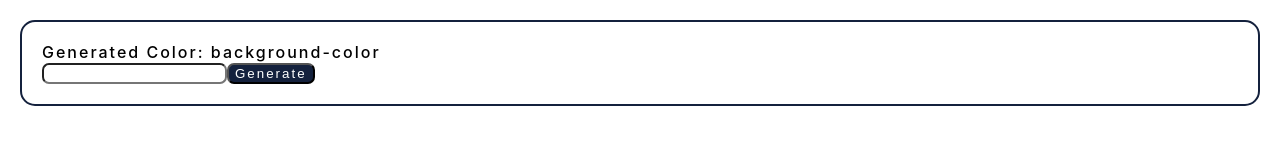
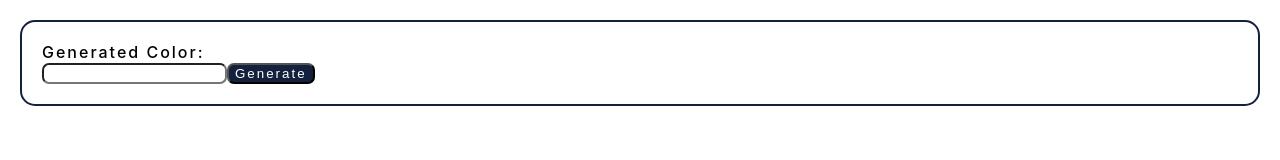
Before and after one commit to lialila/react-random-color-generator, a React (Create React App) app: page / in a window 1280 px wide. Shown: the top 160 px of the page. Built offline with nearby package versions, Linux system fonts and the light colour scheme.

Commit message:
Change the div text

```diff
--- a/src/App.js
+++ b/src/App.js
@@ -16,7 +16,7 @@ export default function App() {
         transition: 'all 1s ease',
       }}
     >
-      Generated Color: background-color {color}
+      Generated Color: {color}
       <br />
       <input
         style={{
```
